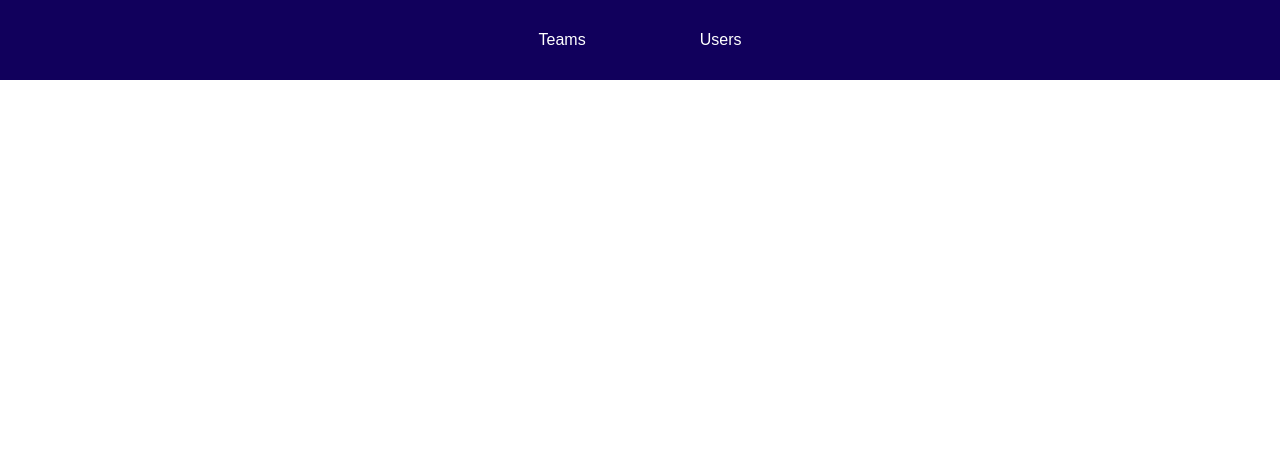
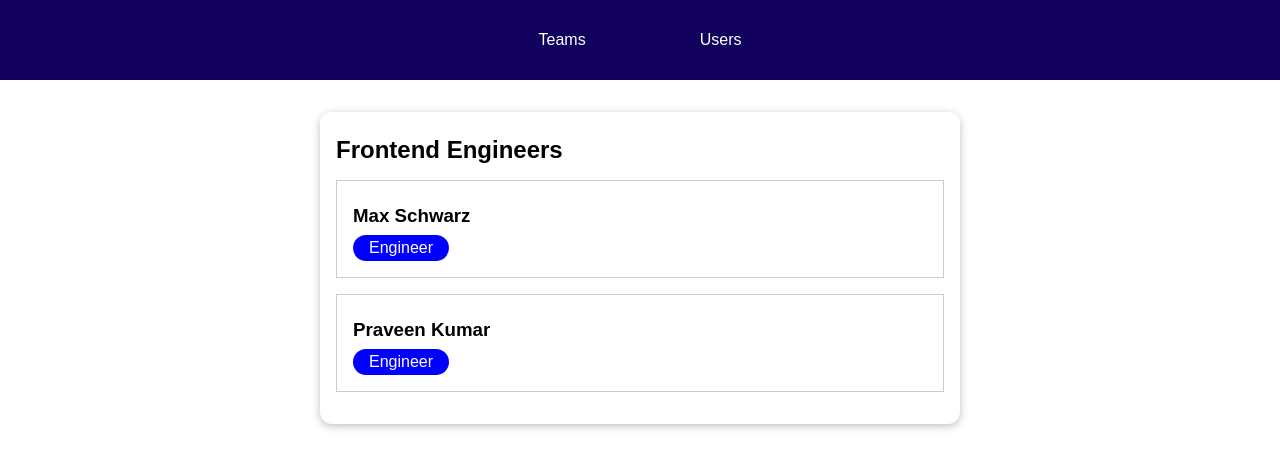
Before and after one commit to HassanKhan123/vue-routing, a Vue app: page /teams/t1 in a window 1280 px wide. Before the commit this address had no page. Shown: the top 468 px of the page. Built offline with nearby package versions, Linux system fonts and the light colour scheme.

Commit message:
passing data with route params

```diff
--- a/src/components/teams/TeamMembers.vue
+++ b/src/components/teams/TeamMembers.vue
@@ -17,16 +17,26 @@ import UserItem from '../users/UserItem.vue';
 
 export default {
   components: {
-    UserItem
+    UserItem,
   },
   data() {
     return {
-      teamName: 'Test',
-      members: [
-        { id: 'u1', fullName: 'Max Schwarz', role: 'Engineer' },
-        { id: 'u2', fullName: 'Max Schwarz', role: 'Engineer' },
-      ],
+      teamName: '',
+      members: [],
     };
+  },
+  inject: ['users', 'teams'],
+  created() {
+    const teamId = this.$route.params.teamId;
+    const selectedTeam = this.teams.find((team) => team.id === teamId);
+    const members = selectedTeam.members;
+    const selectedMembers = [];
+    for (const member of members) {
+      const selectedUser = this.users.find((user) => user.id === member);
+      selectedMembers.push(selectedUser);
+    }
+    this.members = selectedMembers;
+    this.teamName = selectedTeam.name;
   },
 };
 </script>
--- a/src/main.js
+++ b/src/main.js
@@ -4,6 +4,7 @@ import { createRouter, createWebHistory } from 'vue-router';
 import App from './App.vue';
 import TeamsList from './components/teams/TeamsList.vue';
 import UsersList from './components/users/UsersList.vue';
+import TeamMembers from './components/teams/TeamMembers.vue';
 
 const router = createRouter({
   history: createWebHistory(),
@@ -15,6 +16,10 @@ const router = createRouter({
     {
       path: '/users',
       component: UsersList
+    },
+    {
+      path: '/teams/:teamId',
+      component: TeamMembers
     }
   ],
   linkActiveClass: 'active'
```
